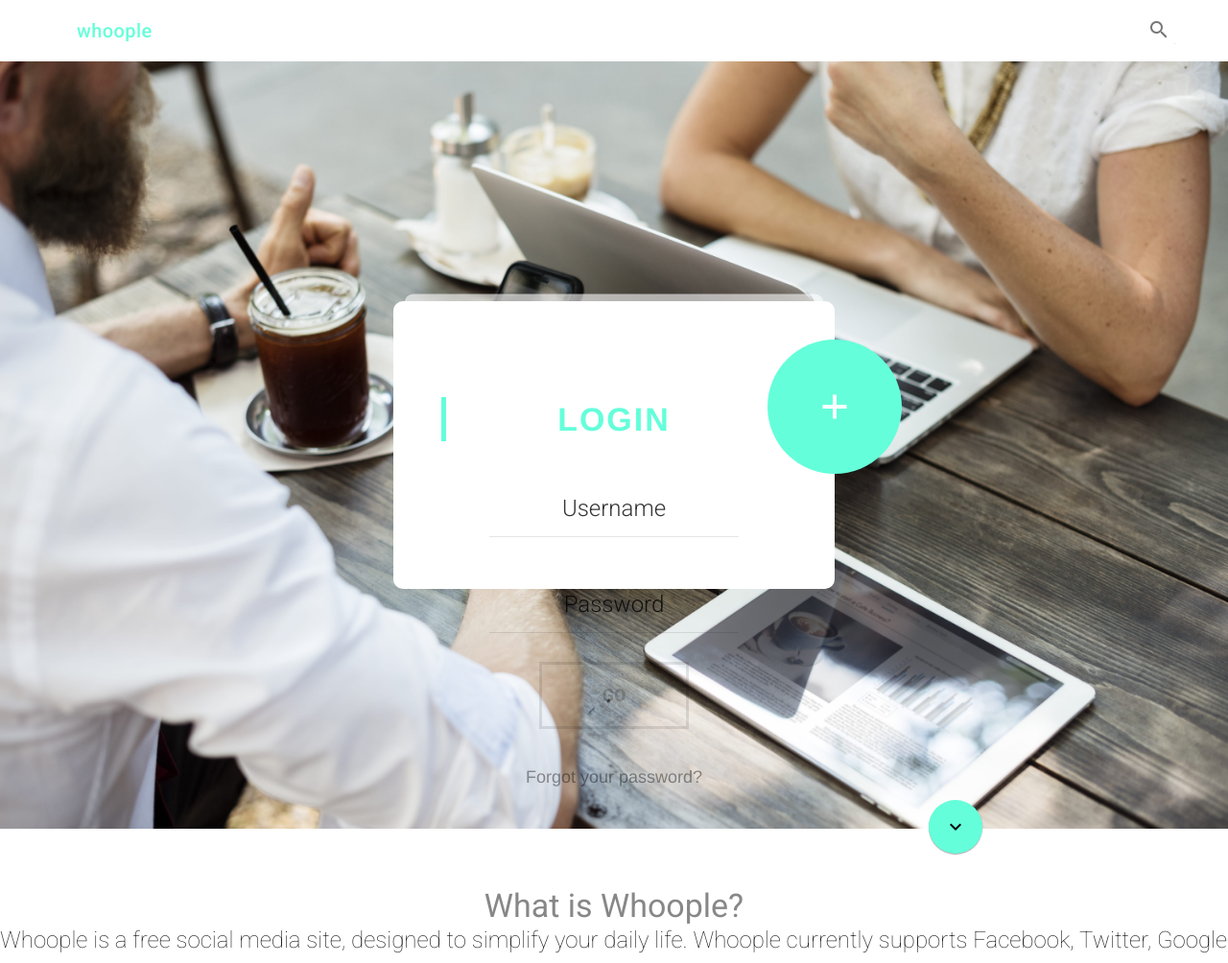
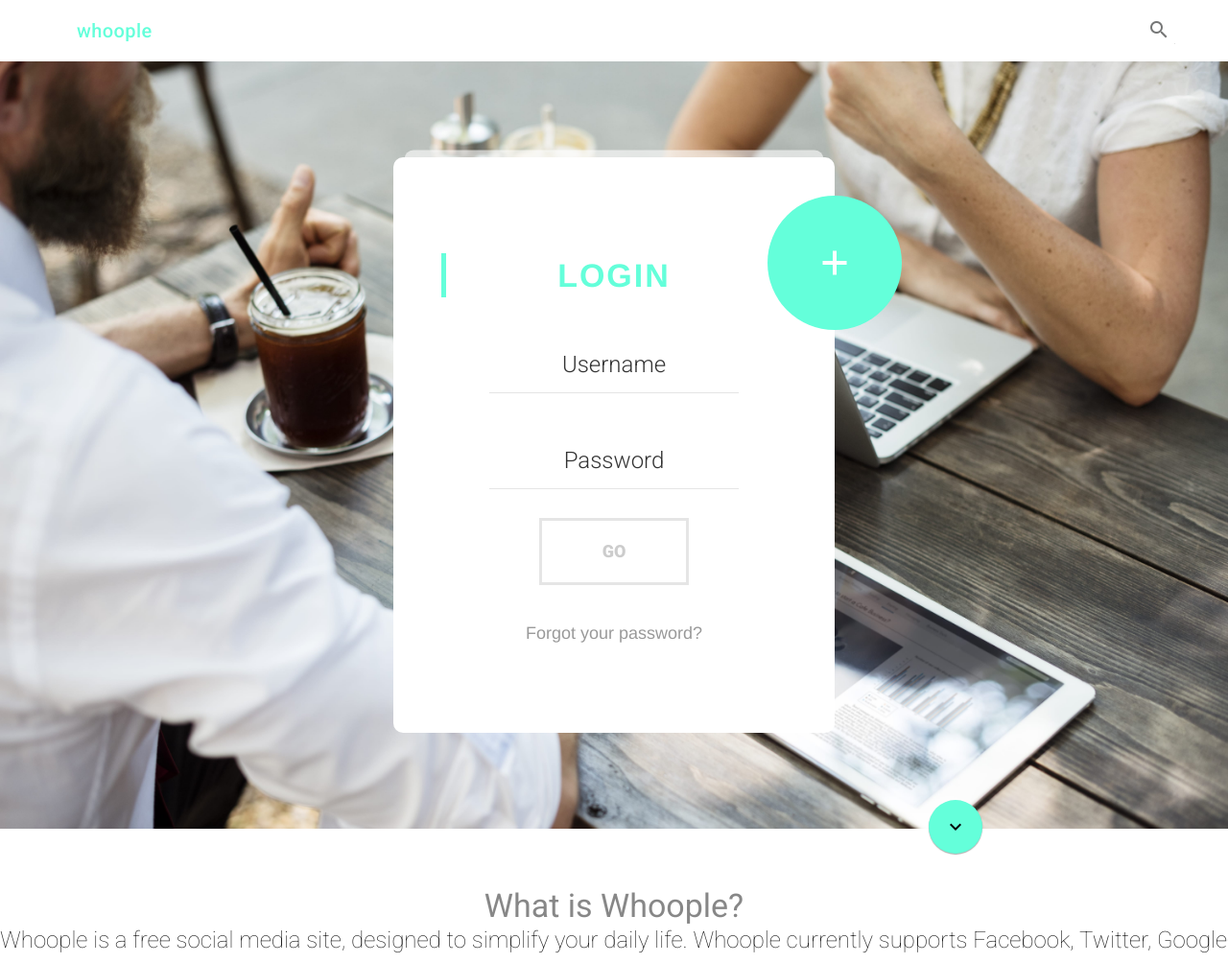
Before and after one commit to Florian-Fritzl-FH-Hagenberg/whoopleFH, a PHP site: page / in a window 1280 px wide. Shown: the top 1004 px of the page at 96% size. Run offline with PHP 8.4, Linux system fonts and the light colour scheme; some libraries are stand-ins or nearby versions.

Commit message:
Register fix

```diff
--- a/styles.css
+++ b/styles.css
@@ -1311,6 +1311,6 @@ html {
 .center{margin: 0 auto}
 .m-t-100{margin-top:100px}
 .box {
-    height: 300px;
+    /*height: 300px;*/
     padding: 100px;
 }
```
